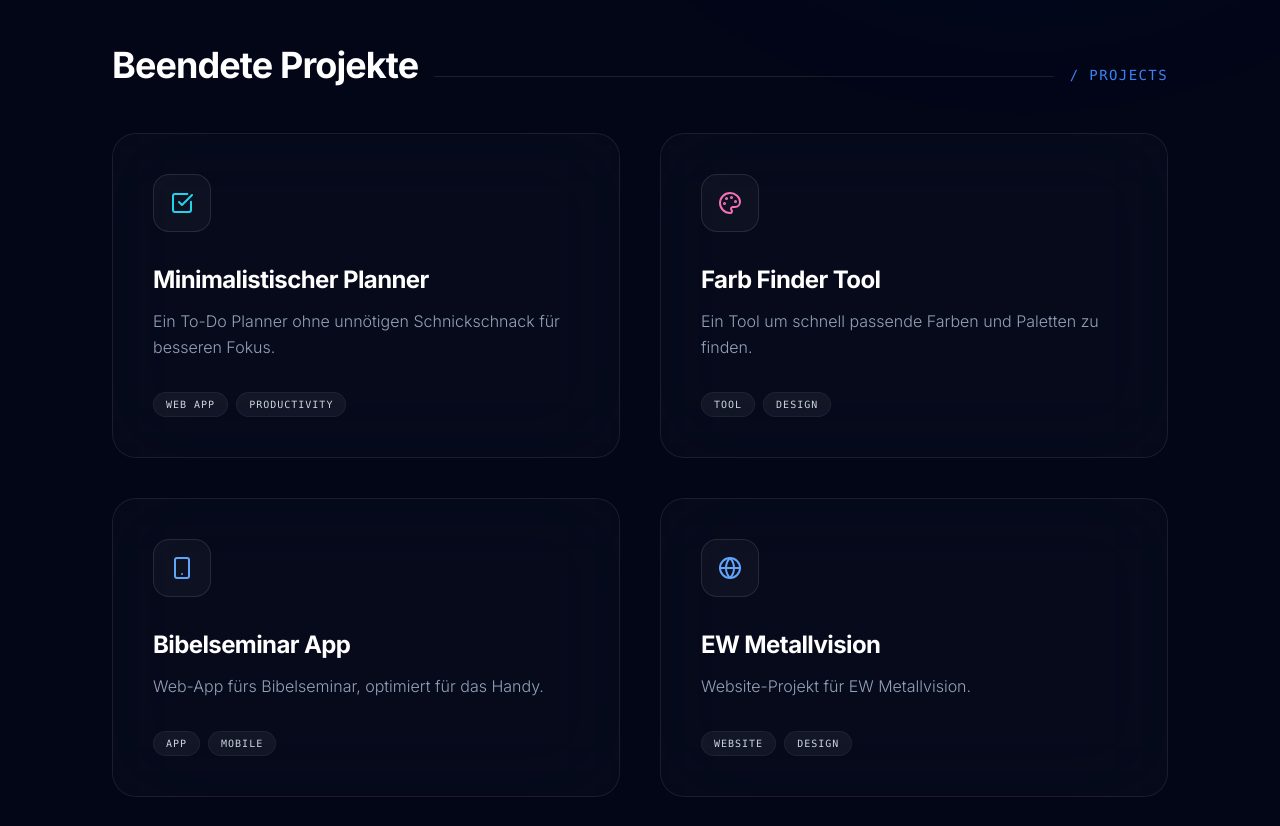
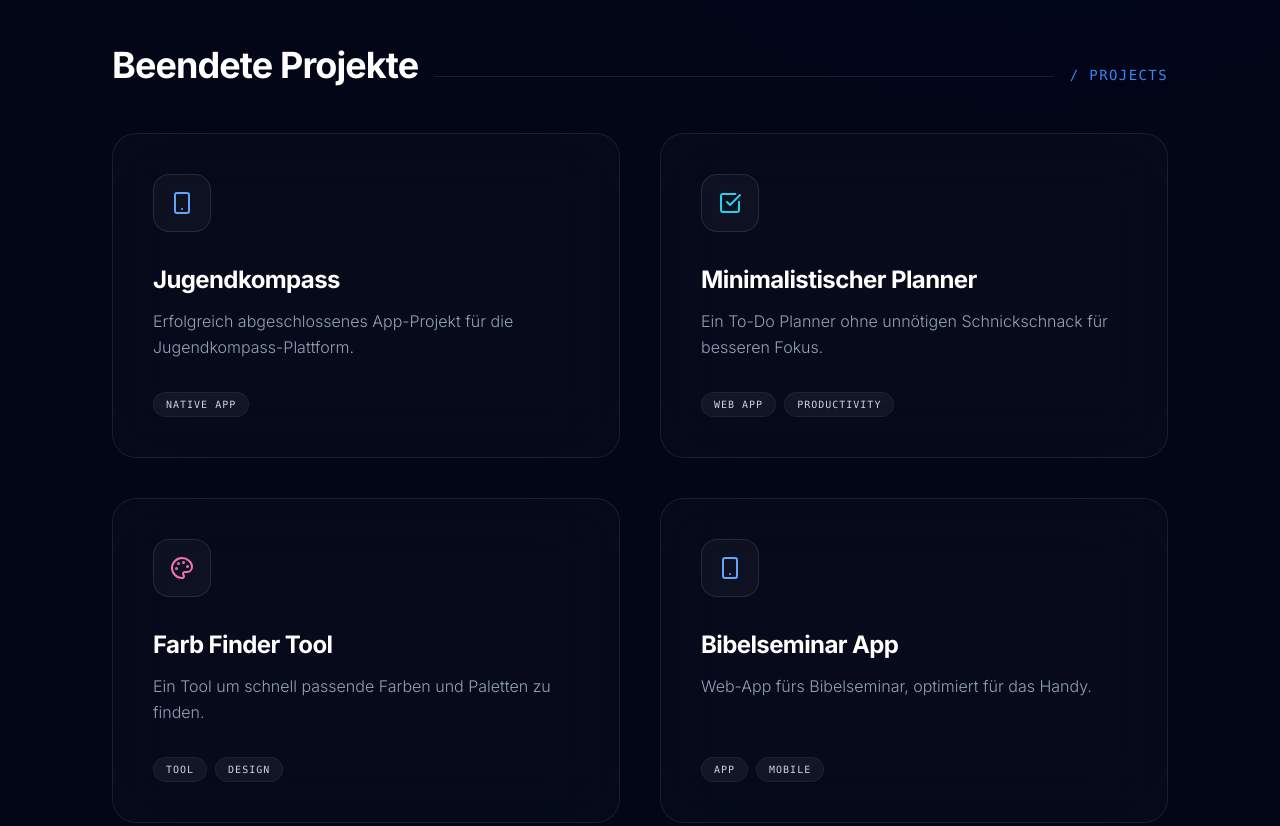
Before and after one commit to nmmhw4cbc7-commits/philipp-dachtler, a plain HTML site: page index.html in a window 1280 px wide. Shown: the part 820-1646 px from the top of the page. Drawn offline with nearby package versions, Linux system fonts and the light colour scheme.

Commit message:
Clean up HTML by removing comments
Removed commented sections for background effects and project sections to clean up the HTML.

```diff
--- a/index.html
+++ b/index.html
@@ -27,13 +27,11 @@
 </head>
 <body class="selection-blue">
 
-    <!-- HINTERGRUND EFFEKTE -->
     <div class="fixed top-[-10%] left-[-10%] w-[40vw] h-[40vw] bg-blue-600/15 rounded-full blur-[120px] pointer-events-none animate-pulse-slow"></div>
     <div class="fixed bottom-[10%] right-[-5%] w-[50vw] h-[50vw] bg-indigo-600/10 rounded-full blur-[120px] pointer-events-none"></div>
 
     <div class="max-w-6xl mx-auto px-6 md:px-12 py-8 md:py-16 relative z-10">
 
-        <!-- SECTION A: HERO -->
         <header class="mb-12 md:mb-24 flex flex-col md:flex-row md:items-start justify-between gap-8 pt-6 md:pt-12">
             <div class="flex flex-col items-start">
                 <h1 class="text-5xl md:text-8xl font-black tracking-tighter mb-6 md:mb-8">
@@ -49,7 +47,6 @@
             </div>
         </header>
 
-        <!-- SECTION B: ÜBER MICH -->
         <section id="about" class="mb-24 md:mb-32">
             <div class="flex flex-col md:flex-row md:items-end gap-2 md:gap-4 mb-10">
                 <h2 class="text-4xl font-bold tracking-tight">Über mich</h2>
@@ -89,7 +86,6 @@
             </div>
         </section>
 
-        <!-- SECTION C: PROJECTS -->
         <section id="projects">
             <div class="flex flex-col md:flex-row md:items-end gap-2 md:gap-4 mb-12">
                 <h2 class="text-4xl font-bold tracking-tight">Beendete Projekte</h2>
@@ -98,11 +94,9 @@
             </div>
 
             <div class="grid grid-cols-1 md:grid-cols-2 gap-6 md:gap-10" id="projects-grid">
-                <!-- Projekte werden per JS eingefügt -->
-            </div>
+                </div>
         </section>
 
-        <!-- Footer -->
         <footer class="mt-24 md:mt-40 pb-10 border-t border-white/5 pt-10 flex flex-col items-center gap-10">
             <div class="group cursor-default inline-flex items-center gap-3 px-5 py-2.5 rounded-full bg-white/5 border border-white/10 backdrop-blur-md transition-all hover:border-blue-500/50 hover:bg-white/[0.08]">
                 <span class="relative flex h-2.5 w-2.5">
@@ -175,6 +169,7 @@
 
         // Projekte Render-Logik
         const projects = [
+            { title: "Jugendkompass", desc: "Erfolgreich abgeschlossenes App-Projekt für die Jugendkompass-Plattform.", tags: ["Native App"], icon: "smartphone", color: "blue", appStoreLink: "https://apps.apple.com/de/app/jugendkompass/id1559123537", googlePlayLink: "https://play.google.com/store/apps/details?id=io.stephanus.jugendkompass&pcampaignid=web_share" },
             { title: "Minimalistischer Planner", desc: "Ein To-Do Planner ohne unnötigen Schnickschnack für besseren Fokus.", tags: ["Web App", "Productivity"], icon: "check-square", color: "cyan", link: "https://nmmhw4cbc7-commits.github.io/to-dos/" },
             { title: "Farb Finder Tool", desc: "Ein Tool um schnell passende Farben und Paletten zu finden.", tags: ["Tool", "Design"], icon: "palette", color: "pink", link: "https://nmmhw4cbc7-commits.github.io/farbfinder/" },
             { title: "Bibelseminar App", desc: "Web-App fürs Bibelseminar, optimiert für das Handy.", tags: ["App", "Mobile"], icon: "smartphone", color: "blue", link: "https://nmmhw4cbc7-commits.github.io/bibelseminar/" },
@@ -195,12 +190,23 @@
             const card = document.createElement('div');
             card.className = `group relative p-8 md:p-10 rounded-3xl bg-white/[0.02] backdrop-blur-2xl border border-white/[0.08] transition-all duration-500 flex flex-col h-full ${c.border} ${c.shadow}`;
 
+            // Generiere Link-HTML flexibel je nachdem, ob es direkte Links oder Store-Links gibt
+            let linksHtml = '';
+            if (p.link) {
+                linksHtml = `<a href="${p.link}" target="_blank" class="opacity-0 group-hover:opacity-100 transition-all duration-500 translate-x-2 group-hover:translate-x-0 p-2 hover:bg-white/10 rounded-full"><i data-lucide="external-link" class="w-5 h-5 text-slate-400 hover:text-white"></i></a>`;
+            } else {
+                if (p.appStoreLink) linksHtml += `<a href="${p.appStoreLink}" target="_blank" class="opacity-0 group-hover:opacity-100 transition-all duration-500 translate-x-2 group-hover:translate-x-0 p-2 hover:bg-white/10 rounded-full inline-block" title="App Store"><i data-lucide="apple" class="w-5 h-5 text-slate-400 hover:text-white"></i></a>`;
+                if (p.googlePlayLink) linksHtml += `<a href="${p.googlePlayLink}" target="_blank" class="opacity-0 group-hover:opacity-100 transition-all duration-500 translate-x-2 group-hover:translate-x-0 p-2 hover:bg-white/10 rounded-full inline-block" title="Google Play"><i data-lucide="play" class="w-5 h-5 text-slate-400 hover:text-white"></i></a>`;
+            }
+
             card.innerHTML = `
                 <div class="flex justify-between items-start mb-8">
                     <div class="p-4 rounded-2xl bg-white/[0.03] border border-white/10 ${c.icon} group-hover:scale-110 transition-transform duration-500">
                         <i data-lucide="${p.icon}" class="w-6 h-6"></i>
                     </div>
-                    ${p.link ? `<a href="${p.link}" target="_blank" class="opacity-0 group-hover:opacity-100 transition-all duration-500 translate-x-2 group-hover:translate-x-0 p-2 hover:bg-white/10 rounded-full"><i data-lucide="external-link" class="w-5 h-5 text-slate-400 hover:text-white"></i></a>` : ''}
+                    <div class="flex gap-1">
+                        ${linksHtml}
+                    </div>
                 </div>
                 <h3 class="text-2xl font-bold text-white mb-3 tracking-tight">${p.title}</h3>
                 <p class="text-slate-400 text-base leading-relaxed mb-8 font-light">${p.desc}</p>
```
